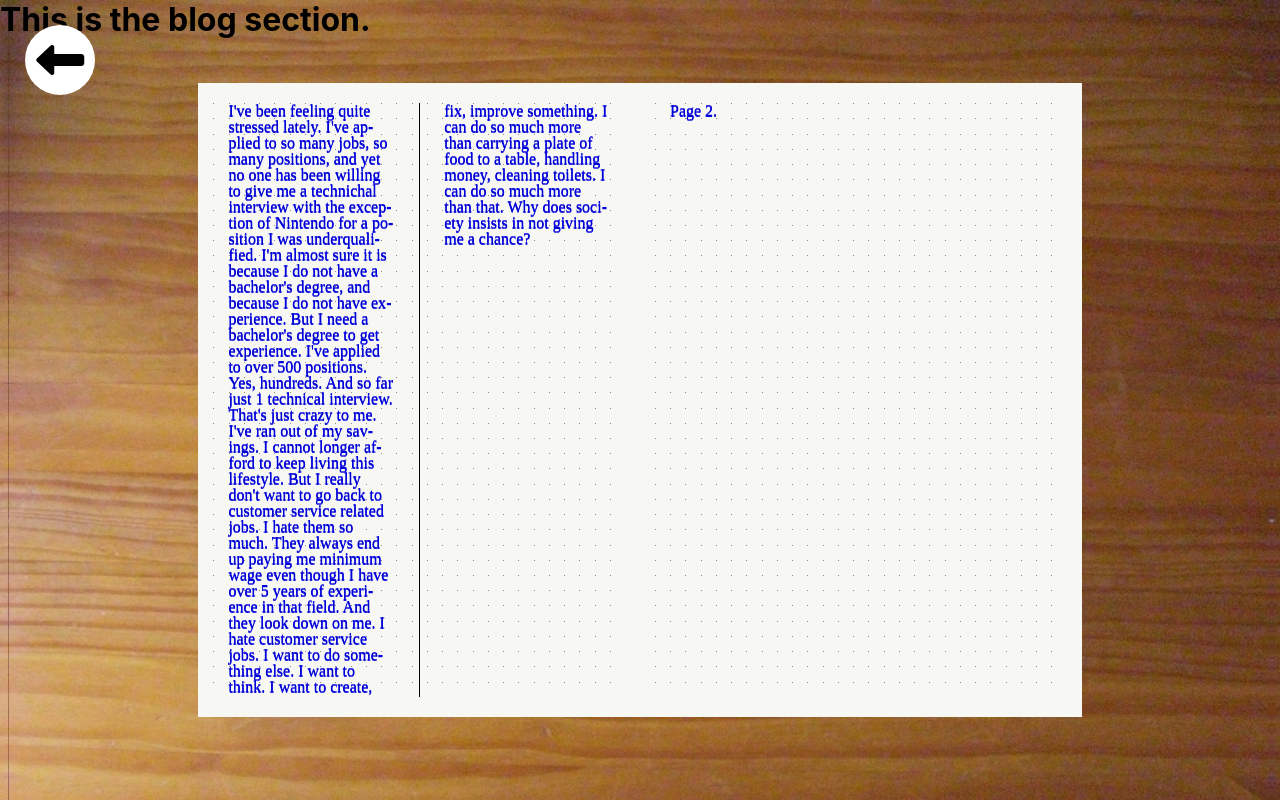
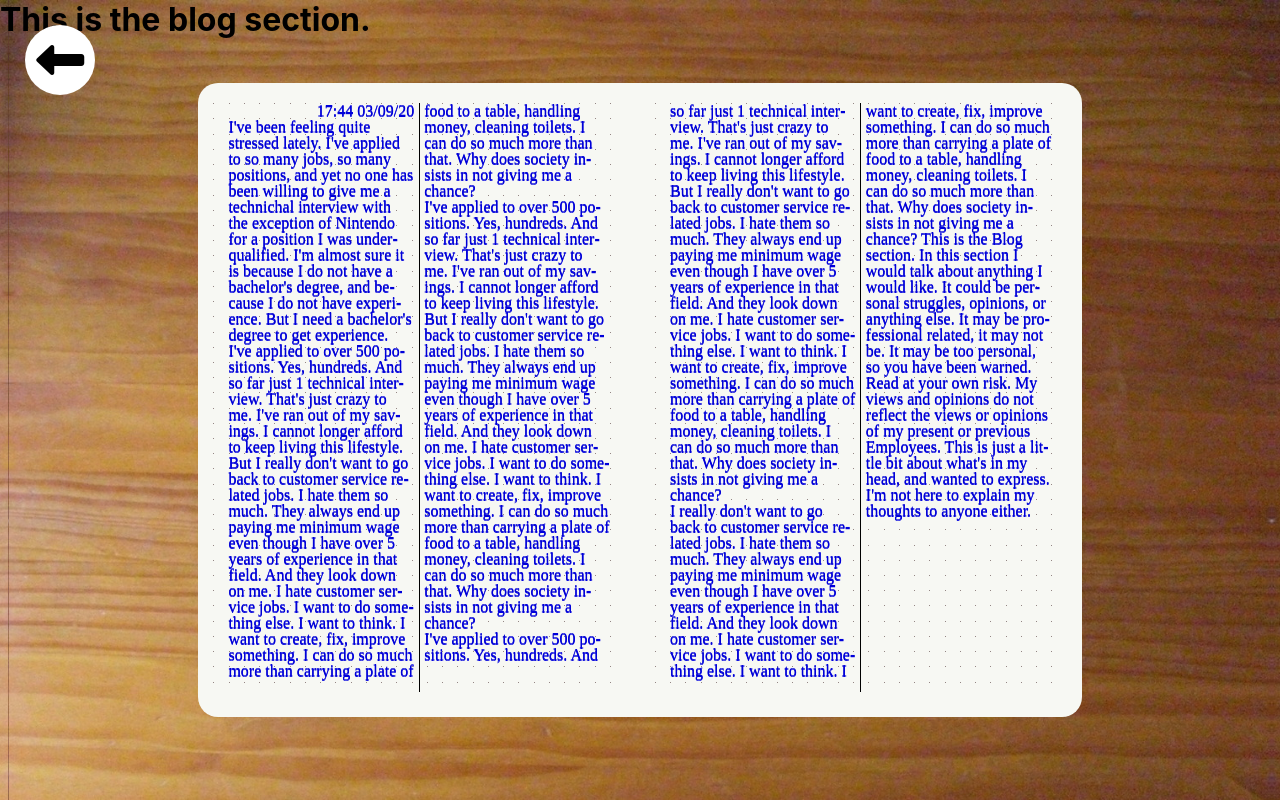
Before and after one commit to sotobry/personal-website-2, a React (Create React App) app in the folder my-app/: page /blog in a window 1280 px wide. Built offline with nearby package versions, Linux system fonts and the light colour scheme; a web font is replaced by a local one.

Commit message:
Adds round corners to the journal papers.

```diff
--- a/my-app/src/components/BulletJournalPaper.js
+++ b/my-app/src/components/BulletJournalPaper.js
@@ -13,7 +13,13 @@ const PaperSC = styled.div`
 		padding: 20px 15px;
 
 	`;
+const LeftPaperSC = styled(PaperSC)`
+	border-radius: 20px 0 0 20px;
 
+`;
+const RightPaperSC = styled(PaperSC)`
+	border-radius: 0 20px 20px 0;
+`;
 const DotSC = styled.div`
 	width: 1px;
 	height: 1px;
@@ -30,14 +36,14 @@ const Text = styled.div`
 
 	font-size: 16px;
 	font-family: 'Meie Script';
-	padding: 20px 30px;
+	padding: 20px 30px 25px 30px;
 	height: 100%;
 	width: inherit;
 	height: inherit;
 
 	column-count: 2;
 	column-fill: auto;
-	column-gap: 50px;
+	column-gap: 10px;
 	column-rule-style: solid;
 	column-rule-width: 1px;
 	column-rule-color: black;
@@ -58,8 +64,8 @@ const Row = () => <>
 	<DotSC /><DotSC />
 </>;
 
-const BulletJournalPaper = props =>
-	<PaperSC scale={0.8}>
+const LeftPaper = props =>
+	<LeftPaperSC scale={0.8}>
 		<Row /><Row /><Row /><Row /><Row />
 		<Row /><Row /><Row /><Row /><Row />
 		<Row /><Row /><Row />
@@ -77,6 +83,24 @@ const BulletJournalPaper = props =>
 				{props.children}
 			</p>
 		</Text>
-	</PaperSC >;
+	</LeftPaperSC >;
+const RightPaper = props =>
+	<RightPaperSC scale={0.8}>
+		<Row /><Row /><Row /><Row /><Row />
+		<Row /><Row /><Row /><Row /><Row />
+		<Row /><Row /><Row />
 
-export { BulletJournalPaper }
+		<Row /><Row /><Row /><Row /><Row />
+		<Row /><Row /><Row /><Row /><Row />
+		<Row /><Row /><Row />
+
+		<Row /><Row /><Row /><Row /><Row />
+		<Row /><Row /><Row /><Row /><Row />
+		<Row /><Row /><Row />
+
+		<Text>
+			{props.children}
+		</Text>
+	</RightPaperSC >;
+
+export { LeftPaper, RightPaper }
--- a/my-app/src/components/GoBackButton.js
+++ b/my-app/src/components/GoBackButton.js
@@ -17,6 +17,7 @@ const GoBackButtonSC = styled(Link)`
 	border-radius: 50%;
 	padding: 2.2rem;
 	color: black;
+	z-index: 100;
 `;
 
 const GoBackButton = () =>
--- a/my-app/src/views/BlogView.js
+++ b/my-app/src/views/BlogView.js
@@ -1,6 +1,6 @@
 import React from 'react';
 import { GoBackButton } from '../components/GoBackButton';
-import { BulletJournalPaper } from '../components/BulletJournalPaper';
+import { LeftPaper, RightPaper } from '../components/BulletJournalPaper';
 import styled from 'styled-components';
 
 const BulletJournal = styled.div`
@@ -23,12 +23,19 @@ const BlogView = () => {
 			<GoBackButton />
 			<h1>This is the blog section.</h1>
 			<BulletJournal>
-				<BulletJournalPaper>
-					I've been feeling quite stressed lately. I've applied to so many jobs, so many positions, and yet no one has been willing to give me a technichal interview with the exception of Nintendo for a position I was underqualified. I'm almost sure it is because I do not have a bachelor's degree, and because I do not have experience. But I need a bachelor's degree to get experience. I've applied to over 500 positions. Yes, hundreds. And so far just 1 technical interview. That's just crazy to me. I've ran out of my savings. I cannot longer afford to keep living this lifestyle. But I really don't want to go back to customer service related jobs. I hate them so much. They always end up paying me minimum wage even though I have over 5 years of experience in that field. And they look down on me. I hate customer service jobs. I want to do something else. I want to think. I want to create, fix, improve something. I can do so much more than carrying a plate of food to a table, handling money, cleaning toilets. I can do so much more than that. Why does society insists in not giving me a chance?
-				</BulletJournalPaper>
-				<BulletJournalPaper>
-					Page 2.
-				</BulletJournalPaper>
+				<LeftPaper>
+					<p style={{ textAlign: 'right' }}>17:44 03/09/20</p>
+					<p>I've been feeling quite stressed lately. I've applied to so many jobs, so many positions, and yet no one has been willing to give me a technichal interview with the exception of Nintendo for a position I was underqualified. I'm almost sure it is because I do not have a bachelor's degree, and because I do not have experience. But I need a bachelor's degree to get experience. </p>
+					<p>I've applied to over 500 positions. Yes, hundreds. And so far just 1 technical interview. That's just crazy to me. I've ran out of my savings. I cannot longer afford to keep living this lifestyle. But I really don't want to go back to customer service related jobs. I hate them so much. They always end up paying me minimum wage even though I have over 5 years of experience in that field. And they look down on me. I hate customer service jobs. I want to do something else. I want to think. I want to create, fix, improve something. I can do so much more than carrying a plate of food to a table, handling money, cleaning toilets. I can do so much more than that. Why does society insists in not giving me a chance?</p>
+					<p>I've applied to over 500 positions. Yes, hundreds. And so far just 1 technical interview. That's just crazy to me. I've ran out of my savings. I cannot longer afford to keep living this lifestyle. But I really don't want to go back to customer service related jobs. I hate them so much. They always end up paying me minimum wage even though I have over 5 years of experience in that field. And they look down on me. I hate customer service jobs. I want to do something else. I want to think. I want to create, fix, improve something. I can do so much more than carrying a plate of food to a table, handling money, cleaning toilets. I can do so much more than that. Why does society insists in not giving me a chance?</p>
+					<p>I've applied to over 500 positions. Yes, hundreds. And</p>
+				</LeftPaper>
+				<RightPaper>
+					<p>
+						so far just 1 technical interview. That's just crazy to me. I've ran out of my savings. I cannot longer afford to keep living this lifestyle. But I really don't want to go back to customer service related jobs. I hate them so much. They always end up paying me minimum wage even though I have over 5 years of experience in that field. And they look down on me. I hate customer service jobs. I want to do something else. I want to think. I want to create, fix, improve something. I can do so much more than carrying a plate of food to a table, handling money, cleaning toilets. I can do so much more than that. Why does society insists in not giving me a chance?</p>
+					I really don't want to go back to customer service related jobs. I hate them so much. They always end up paying me minimum wage even though I have over 5 years of experience in that field. And they look down on me. I hate customer service jobs. I want to do something else. I want to think. I want to create, fix, improve something. I can do so much more than carrying a plate of food to a table, handling money, cleaning toilets. I can do so much more than that. Why does society insists in not giving me a chance?
+					This is the Blog section. In this section I would talk about anything I would like. It could be personal struggles, opinions, or anything else. It may be professional related, it may not be. It may be too personal, so you have been warned. Read at your own risk. My views and opinions do not reflect the views or opinions of my present or previous Employees. This is just a little bit about what's in my head, and wanted to express. I'm not here to explain my thoughts to anyone either.
+				</RightPaper>
 			</BulletJournal>
 		</>
 	);
```
